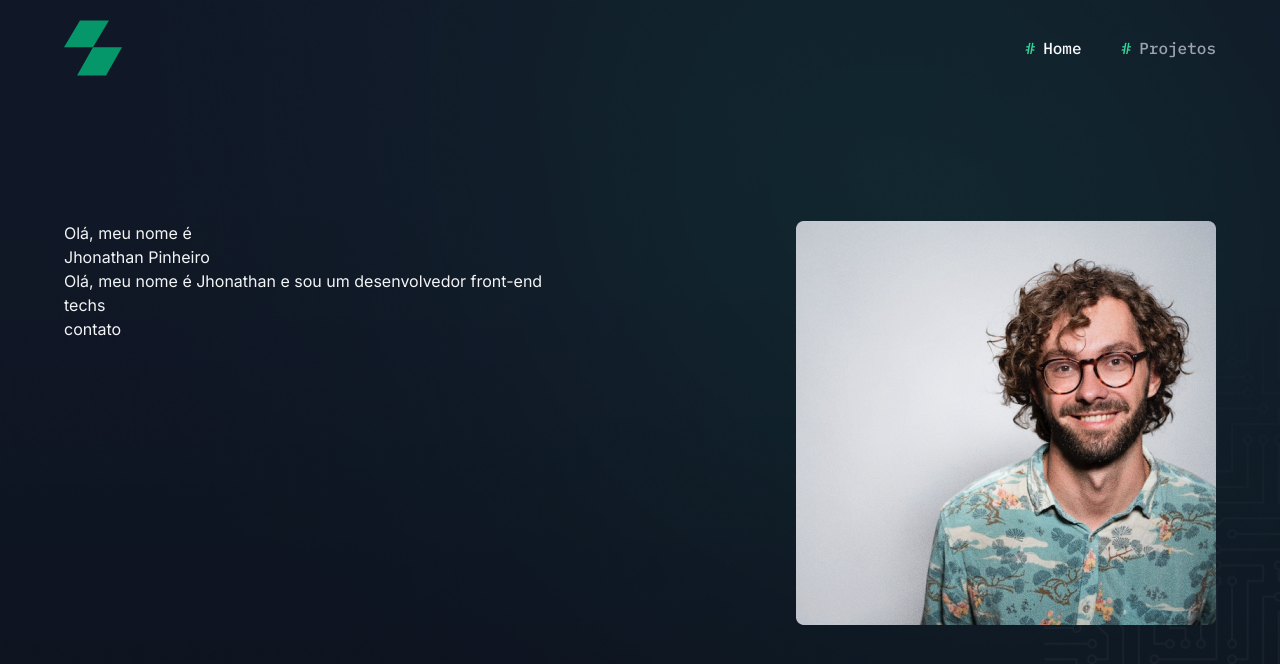
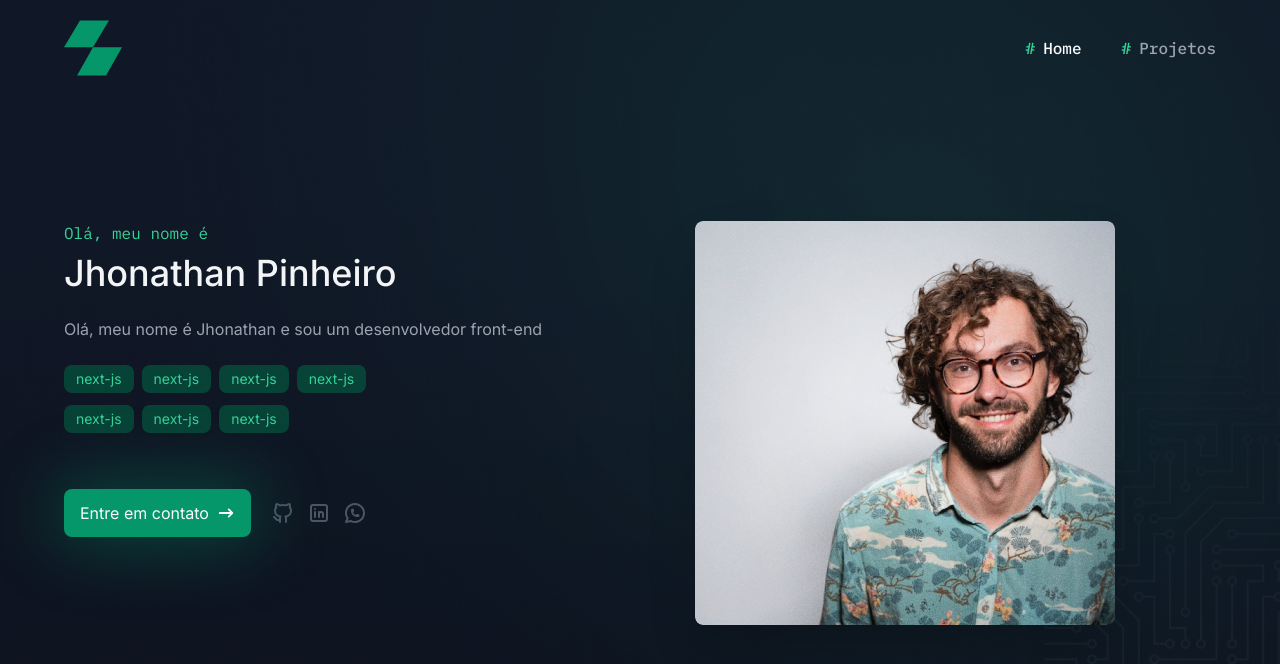
Before and after one commit to JhonathanPinheiro/Portfolio, a Next.js app: page / in a window 1280 px wide. Shown: the top 664 px of the page. Built offline with nearby package versions, Linux system fonts and the light colour scheme.

Commit message:
feat: hero section

```diff
--- /dev/null
+++ b/components/atoms/Button/index.tsx
@@ -0,0 +1,18 @@
+import { cn } from "@/utils/cn";
+import { ButtonHTMLAttributes } from "react";
+
+type ButtonProps = ButtonHTMLAttributes<HTMLButtonElement>;
+
+export default function Button({ children, className, ...props }: ButtonProps) {
+  return (
+    <button
+      className={cn(
+        "flex items-center justify-center gap-2 rounded-lg bg-emerald-600 px-4 py-3 text-gray-50 transition-all hover:bg-emerald-500 disabled:opacity-50",
+        className,
+      )}
+      {...props}
+    >
+      {children}
+    </button>
+  );
+}
--- /dev/null
+++ b/components/atoms/TechBadge/index.tsx
@@ -0,0 +1,9 @@
+type TecgBadge = {
+    name: string
+}
+
+export default function TechBadge ({ name }: TecgBadge){
+    return (
+        <span className="text-emerald-400 bg-emerald-900/80 text-sm py-1 px-3 rounded-lg">{name}</span>
+    )
+}
--- a/components/atoms/index.js
+++ b/components/atoms/index.js
@@ -1,5 +1,5 @@
-import NavItem from './NavItem'
+import NavItem from "./NavItem";
+import TechBadge from "./TechBadge";
+import Button from "./Button";
 
-export {
-    NavItem
-}
+export { NavItem, TechBadge, Button };
--- a/components/organisms/home/Hero/index.tsx
+++ b/components/organisms/home/Hero/index.tsx
@@ -1,27 +1,72 @@
-import Image from 'next/image'
+import { Button, TechBadge } from "@/components/atoms";
+import Image from "next/image";
+import { HiArrowNarrowRight } from "react-icons/hi";
+import {
+  TbBrandGithub,
+  TbBrandLinkedin,
+  TbBrandWhatsapp,
+} from "react-icons/tb";
+
+const MOCK_CONTACTS = [
+  {
+    url: "asdasd",
+    icon: <TbBrandGithub />,
+  },
+  {
+    url: "asdasd",
+    icon: <TbBrandLinkedin />,
+  },
+  {
+    url: "asdasd",
+    icon: <TbBrandWhatsapp />,
+  },
+];
 
 export default function HeroSection() {
   return (
-    <section className='w-full h-[735px] bg-hero-image bg-cover bg-center bg-no-repeat flex flex-col justify-end pb-10 sm:pb-32 py-32 lg:pb-[110px]'>
-      <div className='container flex items-start justify-between flex-col-reverse lg:flex-row'>
-        <div>
-          <p>Olá, meu nome é</p>
-          <h2>Jhonathan Pinheiro</h2>
-          <div>
-            <p>Olá, meu nome é Jhonathan e sou um desenvolvedor front-end</p>
+    <section className="flex w-full flex-col justify-end bg-hero-image bg-cover bg-center bg-no-repeat py-32 pb-10 sm:pb-32 lg:h-[735px] lg:pb-[110px]">
+      <div className="container flex flex-col-reverse items-start justify-between lg:flex-row">
+        <div className="w-full lg:max-w-[530px]">
+          <p className="font-mono text-emerald-400">Olá, meu nome é</p>
+          <h2 className="mt-2 text-4xl font-medium">Jhonathan Pinheiro</h2>
+          <p className="my-6 text-sm text-gray-400 sm:text-base">
+            Olá, meu nome é Jhonathan e sou um desenvolvedor front-end
+          </p>
+
+          <div className="flex flex-wrap gap-x-2 gap-y-3 lg:max-w-[340px]">
+            {Array.from({ length: 7 }).map((_, index) => (
+              <TechBadge name="next-js" />
+            ))}
           </div>
 
-          <div>techs</div>
+          <div className="mt-6 flex flex-col sm:flex-row sm:items-center sm:gap-5 lg:mt-10">
+            <Button className="w-max shadow-button">
+              Entre em contato
+              <HiArrowNarrowRight size={18} />
+            </Button>
 
-          <div>contato</div>
+            <div className="flex h-20 items-center gap-3 text-2xl text-gray-600">
+              {MOCK_CONTACTS.map((contact, index) => (
+                <a
+                  href={contact.url}
+                  key={`contact-${index}`}
+                  target="_blank"
+                  className="transition-colors hover:text-gray-100"
+                >
+                  {contact.icon}
+                </a>
+              ))}
+            </div>
+          </div>
         </div>
         <Image
           width={420}
           height={404}
-          src='/images/profile-pic.png'
-          alt='Foto de perfil'
+          src="/images/profile-pic.png"
+          alt="Foto de perfil"
+          className="m-auto mb-6 h-[300px] w-[300px] rounded-lg object-cover shadow-2xl lg:mb-0 lg:h-[404px] lg:w-[420px]"
         />
       </div>
     </section>
-  )
+  );
 }
--- a/package.json
+++ b/package.json
@@ -33,5 +33,9 @@
     "tailwindcss": "3.3.1",
     "typescript": "5.0.4",
     "zod": "3.21.4"
+  },
+  "devDependencies": {
+    "prettier": "^3.2.4",
+    "prettier-plugin-tailwindcss": "^0.5.11"
   }
 }
```
Also changed, not shown: tailwind.config.js (+8 -8 lines), 2 other files (tests, documents, lock files or other folders).
